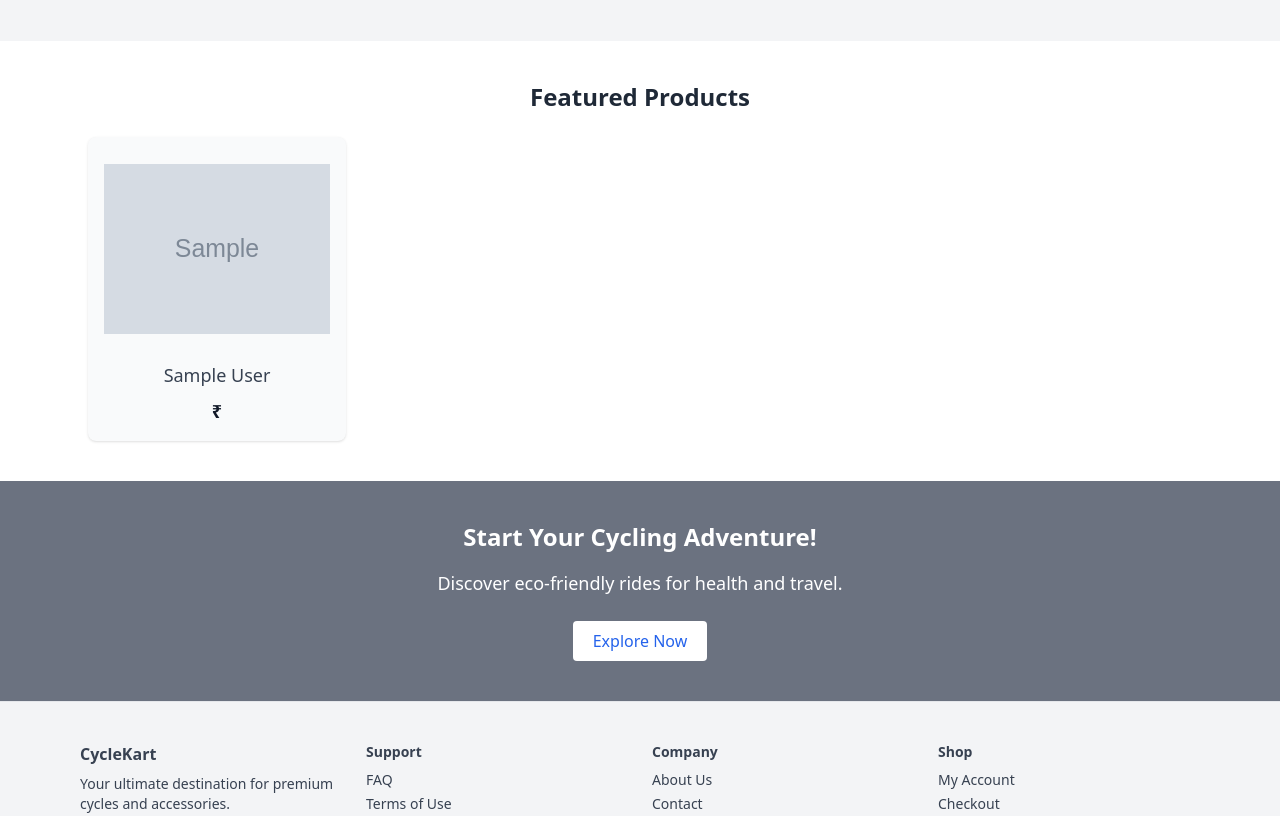
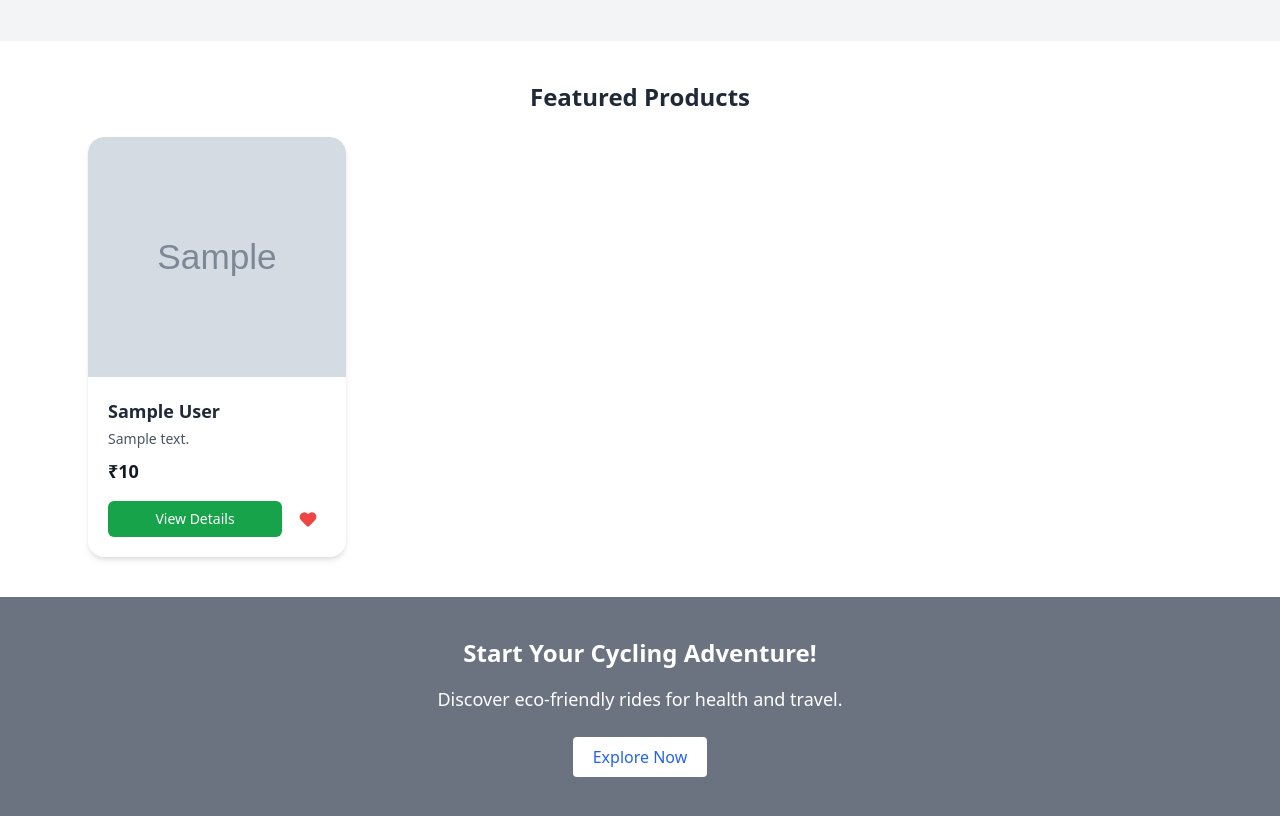
Before and after one commit to praveenAppuss/cyclekart, a Django app: page /user_home/ in a window 1280 px wide. Shown: the part 423-1239 px from the top of the page. Run offline with Django 5.2, Linux system fonts and the light colour scheme; a user stored in the database is signed in; tables that the repository leaves empty hold one stand-in row (values such as "Sample post"); grey boxes marked "Sample" are stand-in pictures; parts of the project's set-up code (start-up, migrations or seed data) failed here and were passed over; some libraries are stand-ins or nearby versions.

Commit message:
user_home feature product updated with icon

```diff
--- a/templates/user_home.html
+++ b/templates/user_home.html
@@ -11,9 +11,12 @@
       <p class="text-gray-600 text-lg mb-6">Explore our premium collection of bicycles. Find your perfect ride today!</p>
       <a href="{% url 'userproduct_list' %}" class="inline-block bg-blue-700 text-white py-2 px-5 rounded hover:bg-blue-800 transition">Shop Now</a>
     </div>
+
     <!-- Right Image -->
     <div class="md:w-1/2 text-center">
-      <img src="{% static 'images/back.png' %}" alt="CycleKart Banner" class="w-80 h-80 mx-auto object-contain" onerror="this.style.display='none'">
+      <img src="{% static 'images/back.png' %}" alt="CycleKart Banner"
+           class="w-80 h-80 mx-auto object-contain"
+           onerror="this.style.display='none'">
     </div>
   </div>
 </section>
@@ -22,24 +25,76 @@
 <section class="py-10 bg-white">
   <div class="max-w-6xl mx-auto px-6">
     <h2 class="text-2xl font-semibold text-gray-800 text-center mb-6">Featured Products</h2>
+
     <div class="grid grid-cols-1 sm:grid-cols-2 lg:grid-cols-4 gap-6">
-      {% for product in featured_products %}
-      <a href="{% url 'product_detail' product.id %}" class="block text-center p-4 bg-gray-50 rounded-lg shadow hover:shadow-md transition">
-        {% if product.thumbnail %}
-        <img src="{{ product.thumbnail.url }}" alt="{{ product.name }}" class="w-50 h-48 object-contain mx-auto mb-4" onerror="this.style.display='none'">
-        {% else %}
-        <div class="w-full h-48 bg-gray-200 flex items-center justify-center rounded-t-lg mb-4">No Image</div>
-        {% endif %}
-        <h3 class="text-lg font-medium text-gray-700">{{ product.name }}</h3>
-        <div class="mt-2">
-          {% if product.discount_price and product.discount_price < product.price %}
-            <span class="text-lg font-bold text-gray-900">₹{{ product.discount_price|floatformat:0 }}</span>
-            <span class="text-base text-red-500 line-through ml-2">₹{{ product.price|floatformat:0 }}</span>
-          {% else %}
-            <span class="text-lg font-bold text-gray-900">₹{{ price|floatformat:0 }}</span>
-          {% endif %}
+      {% for item in featured_with_variants %}
+      <div class="bg-white rounded-2xl shadow-md hover:shadow-lg transition duration-300 overflow-hidden flex flex-col">
+        <a href="{% url 'product_detail' item.product.id %}" class="block">
+          <!-- Product Image -->
+          <div class="h-52 sm:h-60 bg-gray-100 relative flex items-center justify-center overflow-hidden rounded-t-2xl">
+            {% if item.product.thumbnail %}
+              <img src="{{ item.product.thumbnail.url }}" alt="{{ item.product.name }}"
+                   class="object-cover w-full h-full transition-transform duration-300 hover:scale-105"
+                   onerror="this.src='{% static 'images/no_image.png' %}'">
+            {% else %}
+              <img src="{% static 'images/no_image.png' %}" alt="No image"
+                   class="object-contain w-full h-full bg-gray-200">
+            {% endif %}
+          </div>
+        </a>
+
+        <!-- Product Info -->
+        <div class="p-4 sm:p-5 flex flex-col flex-1">
+          <h3 class="text-lg font-semibold mb-1 text-gray-800">
+            <a href="{% url 'product_detail' item.product.id %}" class="hover:text-green-600">
+              {{ item.product.name }}
+            </a>
+          </h3>
+          <p class="text-gray-600 text-sm mb-2 line-clamp-2">
+            {{ item.product.description|truncatewords:15 }}
+          </p>
+
+          <!-- Price and Discount Info -->
+          <div class="mb-4">
+            {% with final_price=item.product.get_final_price savings=item.product.get_savings best_discount=item.product.get_best_discount %}
+              {% if final_price < item.product.price %}
+              <div class="flex items-center space-x-2">
+                <span class="text-lg font-bold text-green-600">₹{{ final_price|floatformat:0 }}</span>
+                <span class="text-sm text-gray-500 line-through">₹{{ item.product.price|floatformat:0 }}</span>
+                {% if savings > 0 %}
+                  <span class="text-green-500 text-sm">
+                    Save ₹{{ savings|floatformat:0 }}
+                    {% if best_discount > 0 %}
+                      ({{ best_discount }}% off)
+                    {% endif %}
+                  </span>
+                {% endif %}
+              </div>
+              {% else %}
+                <span class="text-lg font-bold text-gray-900">₹{{ item.product.price|floatformat:0 }}</span>
+              {% endif %}
+            {% endwith %}
+          </div>
+
+          <!-- Action Buttons -->
+          <div class="flex justify-between items-center space-x-2 mt-auto">
+            <a href="{% url 'product_detail' item.product.id %}" class="flex-1">
+              <button type="button"
+                class="w-full bg-green-600 text-white text-sm font-medium px-4 py-2 rounded-md hover:bg-green-700 transition duration-200">
+                View Details
+              </button>
+            </a>
+
+            {% if request.user.is_authenticated %}
+            {% if item.first_variant %}
+            <button type="button" class="wishlist-toggle p-2 rounded-full hover:bg-gray-200 transition" data-variant-id="{{ item.first_variant.id }}">
+              <i data-lucide="heart" class="w-5 h-5 transition {% if item.first_variant.id in wishlist_variant_ids %}fill-current text-red-500{% else %}text-gray-700{% endif %}"></i>
+            </button>
+            {% endif %}
+            {% endif %}
+          </div>
         </div>
-      </a>
+      </div>
       {% empty %}
       <p class="text-center text-gray-600">No featured products right now.</p>
       {% endfor %}
@@ -51,6 +106,94 @@
 <section class="py-10 bg-gray-500 text-white text-center">
   <h2 class="text-2xl font-semibold mb-4">Start Your Cycling Adventure!</h2>
   <p class="text-lg mb-6">Discover eco-friendly rides for health and travel.</p>
-  <a href="{% url 'userproduct_list' %}" class="inline-block bg-white text-blue-600 py-2 px-5 rounded hover:bg-gray-200 transition">Explore Now</a>
+  <a href="{% url 'userproduct_list' %}" class="inline-block bg-white text-blue-600 py-2 px-5 rounded hover:bg-gray-200 transition">
+    Explore Now
+  </a>
 </section>
+
+<!-- Hidden CSRF form -->
+<div style="display: none;">
+  {% csrf_token %}
+</div>
+
+<!-- SweetAlert2 -->
+<link href="https://cdn.jsdelivr.net/npm/sweetalert2@11/dist/sweetalert2.min.css" rel="stylesheet">
+<script src="https://cdn.jsdelivr.net/npm/sweetalert2@11"></script>
+
+<script id="wishlist-data" type="application/json">{{ wishlist_variant_ids|safe }}</script>
+
+<script>
+  document.addEventListener("DOMContentLoaded", function () {
+    const wishlistToggles = document.querySelectorAll(".wishlist-toggle");
+    const wishlistedVariants = JSON.parse(document.getElementById("wishlist-data").textContent);
+    const csrfToken = document.querySelector("[name=csrfmiddlewaretoken]").value;
+
+    wishlistToggles.forEach((toggle) => {
+      toggle.addEventListener("click", function () {
+        const variantId = parseInt(this.dataset.variantId);
+        if (!variantId) return;
+
+        const isWishlisted = wishlistedVariants.includes(variantId);
+        const url = `/wishlist/add/${variantId}/`;
+
+        fetch(url, {
+          method: "POST",
+          headers: {
+            "X-CSRFToken": csrfToken,
+            "X-Requested-With": "XMLHttpRequest",
+          },
+        })
+          .then((response) => response.json())
+          .then((data) => {
+            if (data.success) {
+              const icon = this.querySelector('svg');
+              if (data.added) {
+                wishlistedVariants.push(variantId);
+                icon.classList.add('fill-current', 'text-red-500');
+                icon.classList.remove('text-gray-700');
+              } else {
+                const index = wishlistedVariants.indexOf(variantId);
+                if (index > -1) wishlistedVariants.splice(index, 1);
+                icon.classList.remove('fill-current', 'text-red-500');
+                icon.classList.add('text-gray-700');
+              }
+              showSweetAlert(data.message, data.added ? "success" : "info");
+            } else {
+              showSweetAlert(data.message, "error");
+            }
+          })
+          .catch((error) => {
+            showSweetAlert("An error occurred. Please try again.", "error");
+          });
+      });
+    });
+
+    function showSweetAlert(message, type) {
+      Swal.fire({
+        text: message,
+        icon: type,
+        toast: true,
+        position: "top-end",
+        showConfirmButton: false,
+        timer: 1500,
+        timerProgressBar: true,
+        customClass: {
+          popup: "swal2-small",
+        },
+      });
+    }
+  });
+</script>
+
+<style>
+  .fill-current path {
+    fill: currentColor;
+    stroke: none;
+  }
+  .swal2-small {
+    width: 300px !important;
+    padding: 10px !important;
+    font-size: 14px !important;
+  }
+</style>
 {% endblock %}
--- a/userapp/views.py
+++ b/userapp/views.py
@@ -13,6 +13,7 @@ logger = logging.getLogger(__name__)
 import uuid
 from django.forms import DecimalField
 from .services import WalletService
+from django.db.models import Prefetch, Exists, OuterRef
 from django.shortcuts import render, redirect
 from django.contrib.auth import get_user_model, authenticate, login, logout
 from django.contrib.auth.hashers import make_password
@@ -255,12 +256,36 @@ def user_logout(request):
 
 
 @login_required(login_url='user_login')
-@cache_control(no_store=True, no_cache=True, must_revalidate=True,max_age=0)
+@cache_control(no_store=True, no_cache=True, must_revalidate=True, max_age=0)
 @never_cache
 def user_home(request):
-    all_products = list(Product.objects.filter(is_active=True, is_deleted=False))
-    featured_products = random.sample(all_products, min(len(all_products), 4))
-    return render(request, 'user_home.html', {'featured_products': featured_products})
+    all_products = Product.objects.filter(is_active=True, is_deleted=False).prefetch_related(
+        Prefetch('color_variants', queryset=ProductColorVariant.objects.annotate(
+            has_stock=Exists(ProductSizeStock.objects.filter(
+                color_variant=OuterRef('pk'),
+                quantity__gt=0
+            ))
+        ))
+    )
+    featured_products = random.sample(list(all_products), min(len(all_products), 4))
+
+    featured_with_variants = []
+    for product in featured_products:
+        first_variant = next((v for v in product.color_variants.all() if v.has_stock), None)
+        featured_with_variants.append({
+            'product': product,
+            'first_variant': first_variant
+        })
+
+    wishlist_variant_ids = []
+    if request.user.is_authenticated:
+        wishlist_variant_ids = list(Wishlist.objects.filter(user=request.user).values_list('color_variant__id', flat=True))
+
+    context = {
+        'featured_with_variants': featured_with_variants,
+        'wishlist_variant_ids': wishlist_variant_ids
+    }
+    return render(request, 'user_home.html', context)
 
 
 @login_required(login_url='user_login')
```
